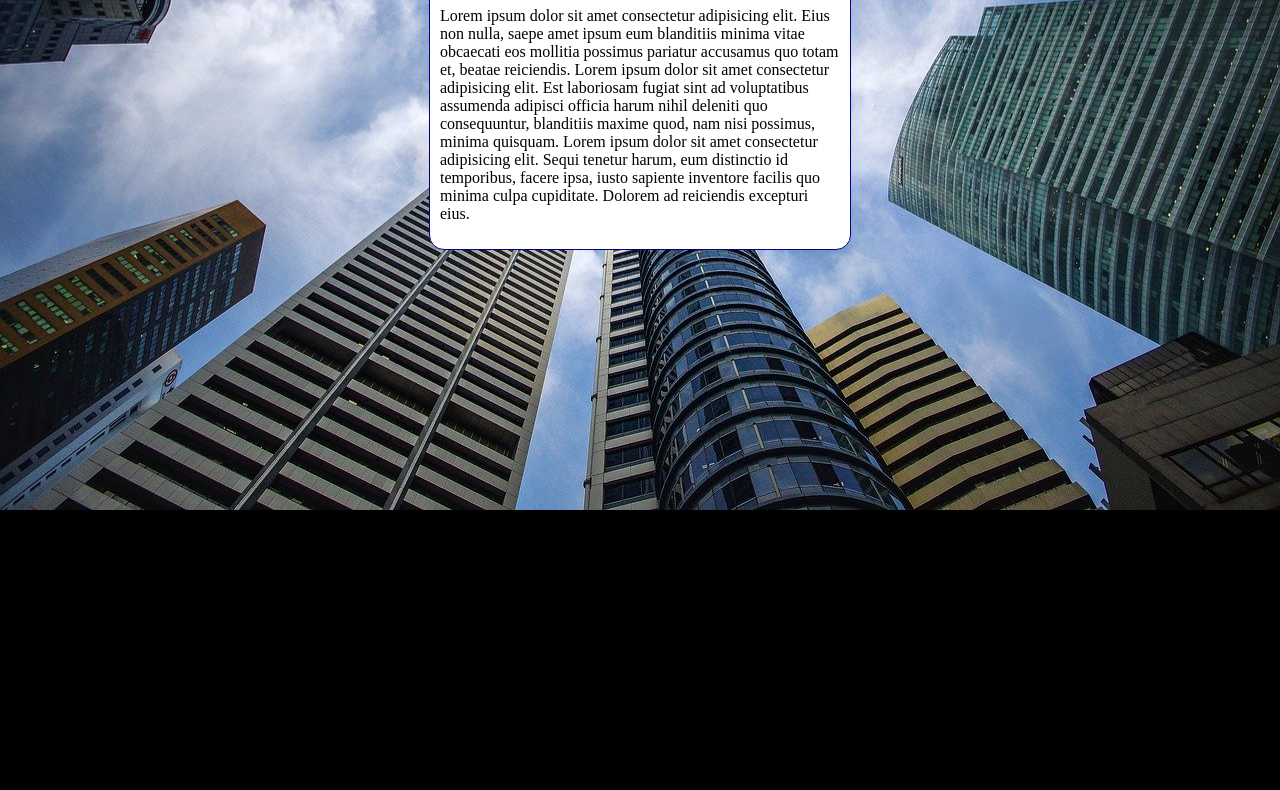
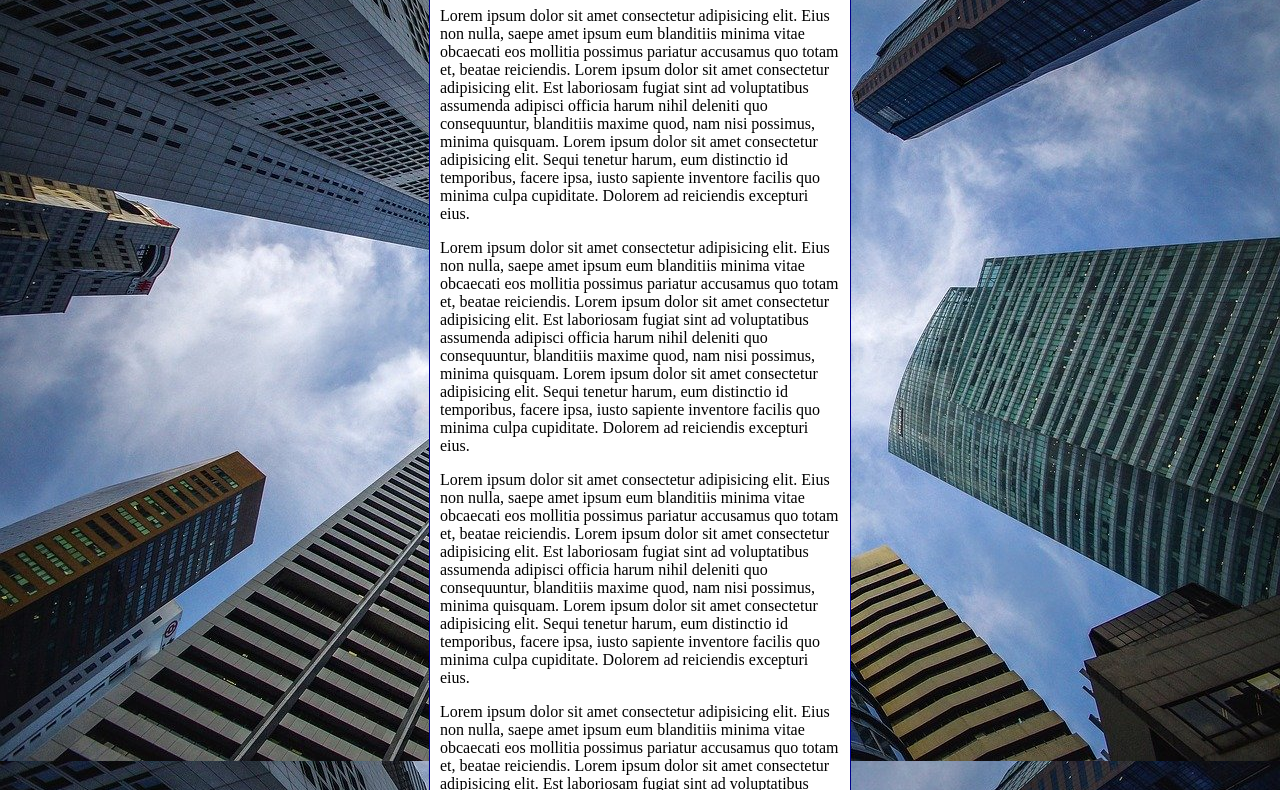
Before and after one commit to ti-almeidajr/html-css, a plain HTML site: page exercicios/ex022/fundo006.html in a window 1280 px wide. Shown: the part 92-882 px from the top of the page. Before the commit the page ends 800 px from the top, so only its background shows below. Drawn offline with Linux system fonts and the light colour scheme.

Commit message:
Update fundo006.html

```diff
--- a/exercicios/ex022/fundo006.html
+++ b/exercicios/ex022/fundo006.html
@@ -4,20 +4,28 @@
     <meta charset="UTF-8">
     <meta http-equiv="X-UA-Compatible" content="IE=edge">
     <meta name="viewport" content="width=device-width, initial-scale=1.0">
-    <title>Document</title>
+    <title>Fundo fixo de tela</title>
     <style>
         body {
+            height: 100vh;
+
+            /*SHORTHAND - BACKGROUND:
+            ->color ->image ->position ->repeat ->[size] ->attachment*/
+            background: black url('imagens/wallpaper002.jpg') center center no-repeat fixed;
+            background-size: cover;
+            /*
             background-color: black;
-            background-image: url('imagens/wallpaper002.jpg');/*carrega imagem de fundo*/
-            background-position: center center;/*adapta a imagem centralizada mesmo quando houver redimensionamento do browser*/
-            background-repeat: no-repeat; /*não repete a imagem*/
-            height: 100hv;
-            background-size: cover;/*cobre cortando alguma parte da imagem*/
+            background-image: url('imagens/wallpaper002.jpg'); carrega imagem de fundo
+            background-position: center center; adapta a imagem centralizada mesmo quando houver redimensionamento do browser
+            background-repeat: no-repeat; não repete a imagem
+            background-size: cover; cobre cortando alguma parte da imagem
+            background-attachment: fixed; /*fixa a imagem de fundo
+            */
         }
 
         main {
             background-color: white;
-            width: 400px; /*largura*/
+            max-width: 400px; /*adapta largura ao tamanho da tela*/
             padding: 10px; /*espaçamento interno do texto à borda*/
             margin: auto; /*centraliza*/
             border: 1px solid darkblue; /*borda*/
@@ -29,6 +37,10 @@
     <main>
         <h1>Teste de Imagem de Fundo</h1>
         <p>Lorem ipsum dolor sit amet consectetur adipisicing elit. Eius non nulla, saepe amet ipsum eum blanditiis minima vitae obcaecati eos mollitia possimus pariatur accusamus quo totam et, beatae reiciendis. Lorem ipsum dolor sit amet consectetur adipisicing elit. Est laboriosam fugiat sint ad voluptatibus assumenda adipisci officia harum nihil deleniti quo consequuntur, blanditiis maxime quod, nam nisi possimus, minima quisquam. Lorem ipsum dolor sit amet consectetur adipisicing elit. Sequi tenetur harum, eum distinctio id temporibus, facere ipsa, iusto sapiente inventore facilis quo minima culpa cupiditate. Dolorem ad reiciendis excepturi eius.</p>
+        <p>Lorem ipsum dolor sit amet consectetur adipisicing elit. Eius non nulla, saepe amet ipsum eum blanditiis minima vitae obcaecati eos mollitia possimus pariatur accusamus quo totam et, beatae reiciendis. Lorem ipsum dolor sit amet consectetur adipisicing elit. Est laboriosam fugiat sint ad voluptatibus assumenda adipisci officia harum nihil deleniti quo consequuntur, blanditiis maxime quod, nam nisi possimus, minima quisquam. Lorem ipsum dolor sit amet consectetur adipisicing elit. Sequi tenetur harum, eum distinctio id temporibus, facere ipsa, iusto sapiente inventore facilis quo minima culpa cupiditate. Dolorem ad reiciendis excepturi eius.</p>
+        <p>Lorem ipsum dolor sit amet consectetur adipisicing elit. Eius non nulla, saepe amet ipsum eum blanditiis minima vitae obcaecati eos mollitia possimus pariatur accusamus quo totam et, beatae reiciendis. Lorem ipsum dolor sit amet consectetur adipisicing elit. Est laboriosam fugiat sint ad voluptatibus assumenda adipisci officia harum nihil deleniti quo consequuntur, blanditiis maxime quod, nam nisi possimus, minima quisquam. Lorem ipsum dolor sit amet consectetur adipisicing elit. Sequi tenetur harum, eum distinctio id temporibus, facere ipsa, iusto sapiente inventore facilis quo minima culpa cupiditate. Dolorem ad reiciendis excepturi eius.</p>
+        <p>Lorem ipsum dolor sit amet consectetur adipisicing elit. Eius non nulla, saepe amet ipsum eum blanditiis minima vitae obcaecati eos mollitia possimus pariatur accusamus quo totam et, beatae reiciendis. Lorem ipsum dolor sit amet consectetur adipisicing elit. Est laboriosam fugiat sint ad voluptatibus assumenda adipisci officia harum nihil deleniti quo consequuntur, blanditiis maxime quod, nam nisi possimus, minima quisquam. Lorem ipsum dolor sit amet consectetur adipisicing elit. Sequi tenetur harum, eum distinctio id temporibus, facere ipsa, iusto sapiente inventore facilis quo minima culpa cupiditate. Dolorem ad reiciendis excepturi eius.</p>
+        <p>Lorem ipsum dolor sit amet consectetur adipisicing elit. Eius non nulla, saepe amet ipsum eum blanditiis minima vitae obcaecati eos mollitia possimus pariatur accusamus quo totam et, beatae reiciendis. Lorem ipsum dolor sit amet consectetur adipisicing elit. Est laboriosam fugiat sint ad voluptatibus assumenda adipisci officia harum nihil deleniti quo consequuntur, blanditiis maxime quod, nam nisi possimus, minima quisquam. Lorem ipsum dolor sit amet consectetur adipisicing elit. Sequi tenetur harum, eum distinctio id temporibus, facere ipsa, iusto sapiente inventore facilis quo minima culpa cupiditate. Dolorem ad reiciendis excepturi eius.</p>
     </main>
 </body>
 </html>
```
